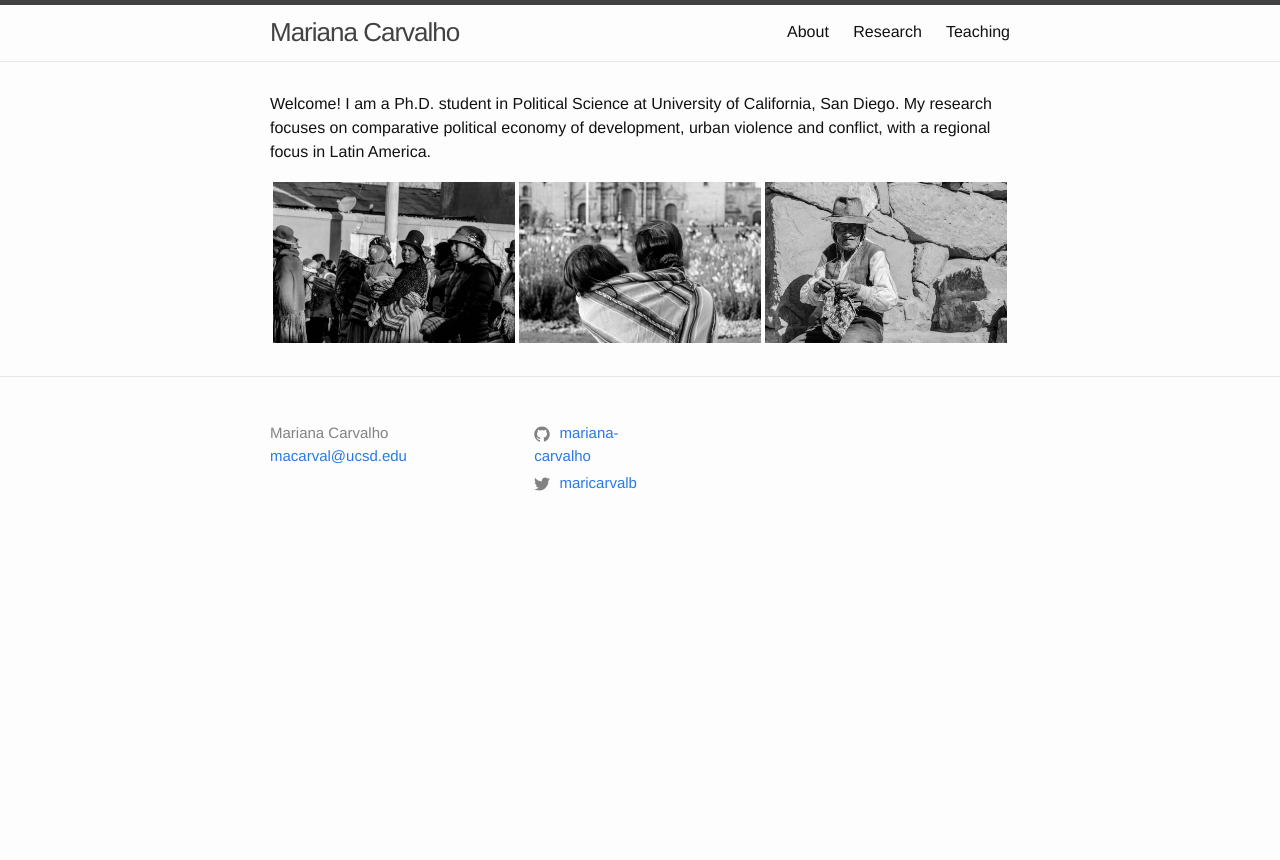
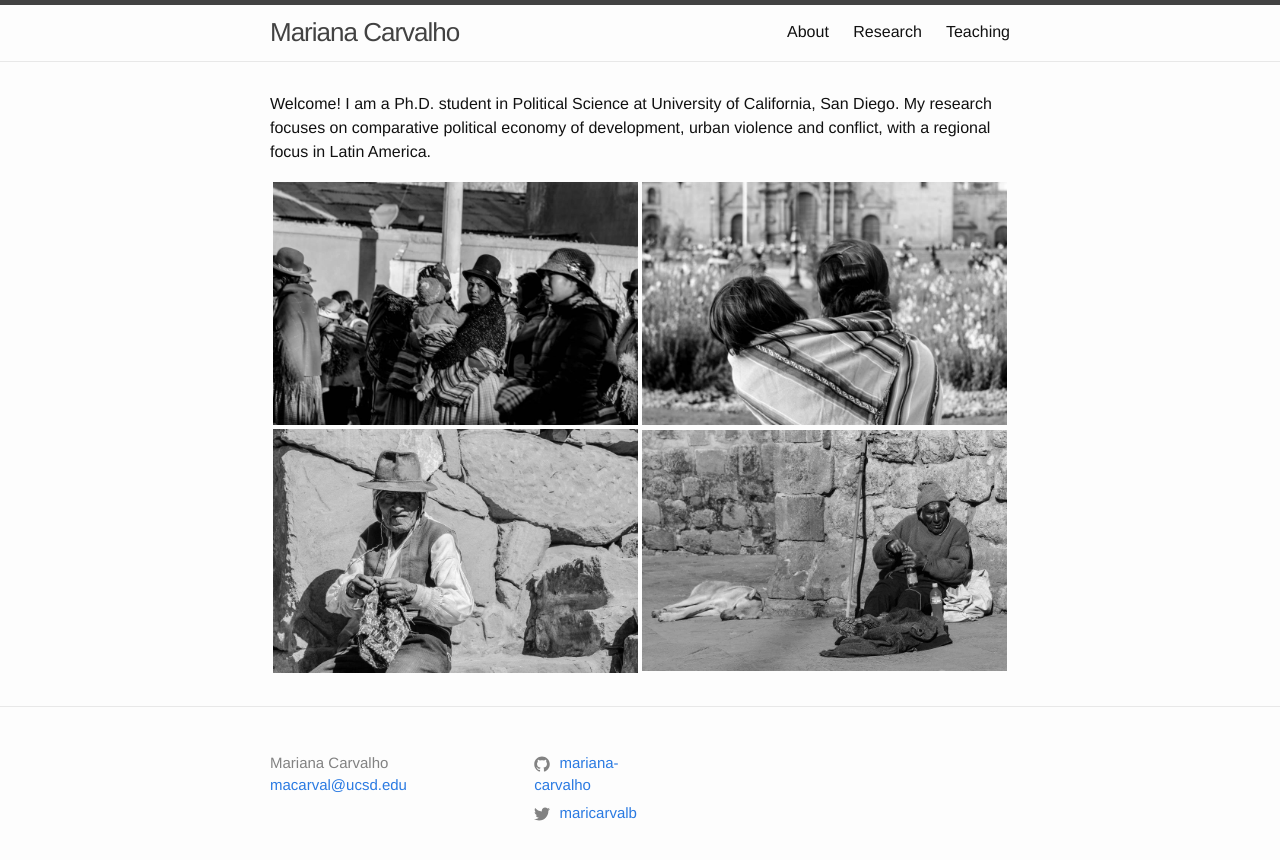
Before and after one commit to mariana-carvalho/mariana-carvalho.github.io, a Jekyll site: the page built from index.md, in a window 1280 px wide. Shown: the top 860 px of the page. Built offline with Jekyll 4.4.1, drawn with Linux system fonts in a browser that asks for light colours.

Commit message:
mais fotos

```diff
--- a/index.md
+++ b/index.md
@@ -9,4 +9,5 @@ layout: home
 Welcome! I am a Ph.D. student in Political Science at University of California, San Diego. My research focuses on comparative political economy of development, urban violence and conflict, with a regional focus in Latin America.
 
 
-![foto](/files/foto1.jpg) | ![foto2](/files/foto2.jpg) | ![foto3](/files/foto3.jpg)
+![foto](/files/foto1.jpg)  | ![foto2](/files/foto2.jpg)
+![foto3](/files/foto3.jpg) | ![foto4](/files/foto4.jpg)
```
Also changed, not shown: files/foto4.jpg (added).
